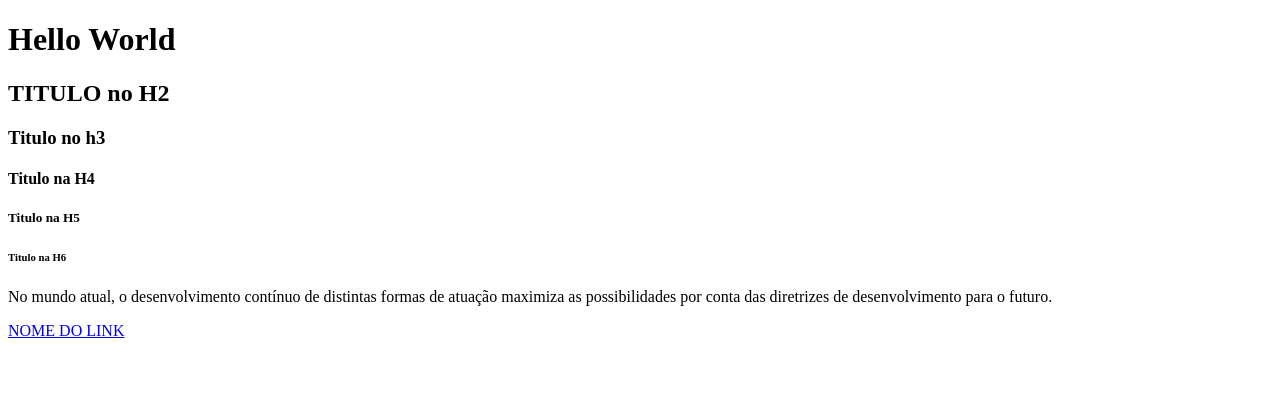
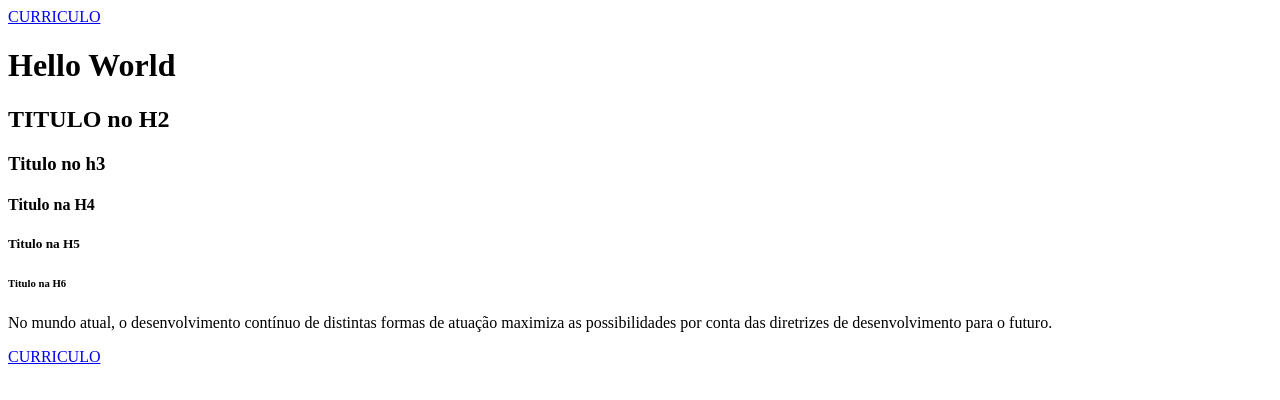
Before and after one commit to pernainfo/MODULO_html, a plain HTML site: page index.html in a window 1280 px wide. Drawn offline with Linux system fonts and the light colour scheme.

Commit message:
Add Curriculo.html no index

```diff
--- a/index.html
+++ b/index.html
@@ -7,6 +7,8 @@
 	</head>
 
 	<body>
+		<a href="Curriculo.html"> CURRICULO </a>
+
 		<!-- TAG DE TITULO -->
 		<h1> Hello World</h1>
 		<h2> TITULO no H2 </h2>
@@ -20,7 +22,7 @@
 		por conta das diretrizes de desenvolvimento para o futuro.</p>
 
 		<!-- TAG DE HIPERLINK  -->
-		<a href="pagina.html"> NOME DO LINK </a>
+		<a href="Curriculo.html"> CURRICULO </a>
 
 	</body>
 
```
